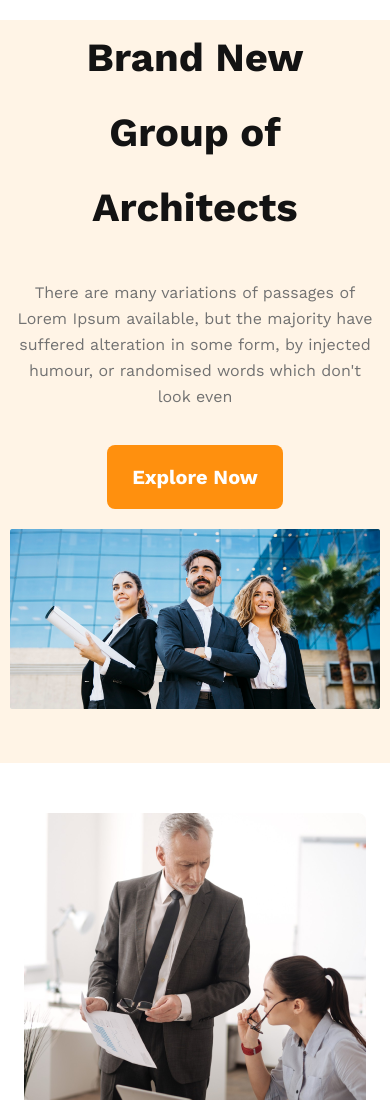
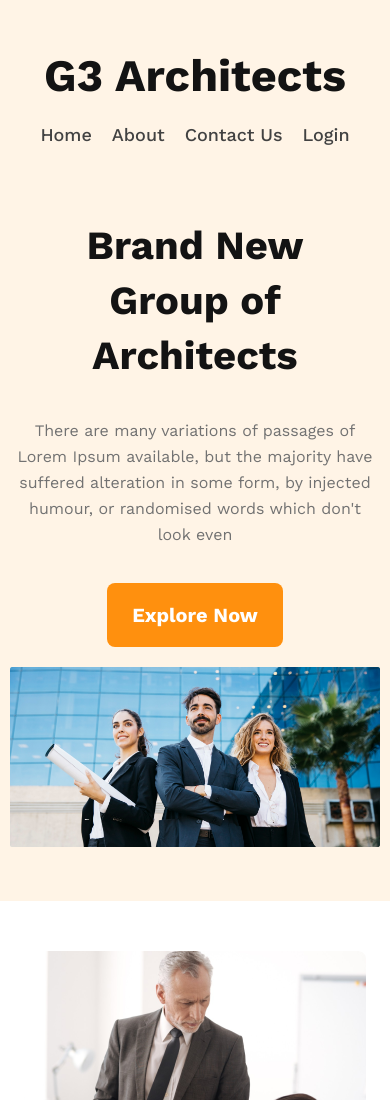
Before and after one commit to rijwanulalam/g3-architect, a plain HTML site: page index.html in a window 390 px wide. Shown: the top 1100 px of the page. Drawn offline with nearby package versions, Linux system fonts and the light colour scheme.

Commit message:
responsive nav for mobile

```diff
--- a/index.html
+++ b/index.html
@@ -11,7 +11,7 @@
 <body>
     <header class="">
         <div class="header-container">
-            <nav class="hide">
+            <nav class="">
                 <div class="navbar">
                     <div class="logo">
                         <h3>G3 Architects</h3>
--- a/styles/style.css
+++ b/styles/style.css
@@ -292,6 +292,15 @@ ul li > a{
 
 
     /* header */
+    .navbar{
+        flex-direction: column;
+        gap: 20px
+    }
+
+    .nav-links ul{
+        gap: 20px;
+    }
+
     .banner-container{
         margin: 0 10px;
     }
@@ -300,6 +309,7 @@ ul li > a{
     }
     .banner-title{
         font-size: 40px;
+        line-height: 55px;
     }
     .banner-image img{
         width: 100%;
```
